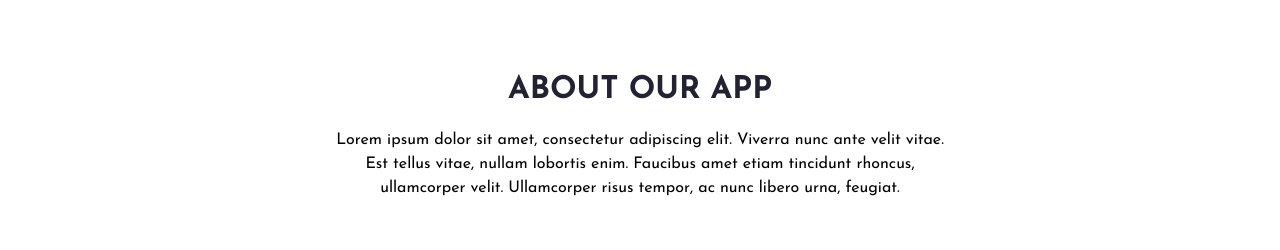
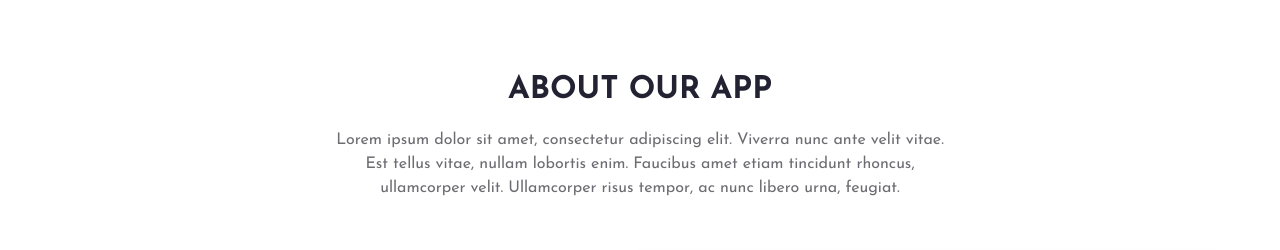
Before and after one commit to ikharkova/mobile-app, a plain HTML site: page index.html in a window 1280 px wide. Shown: the part 1080-1330 px from the top of the page. Drawn offline with Linux system fonts and the light colour scheme.

Commit message:
css validator fix

```diff
--- a/css/about-app.css
+++ b/css/about-app.css
@@ -26,7 +26,7 @@
     font-weight: 400;
     font-size: 16px;
     line-height: 24px;
-    color:  --text-color;
+    color:  var(--text-color);
 }
 .about-app__picture {
     margin-bottom: 40px;
```
